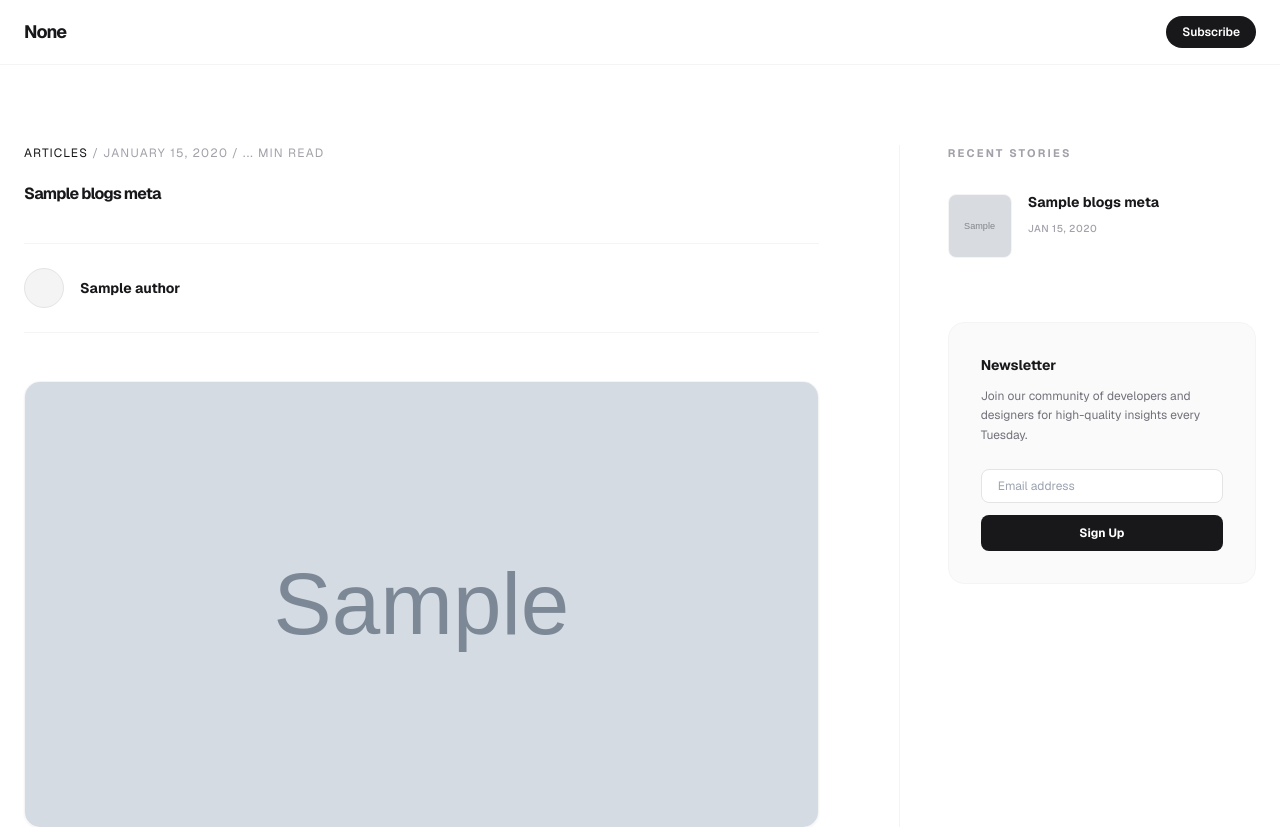
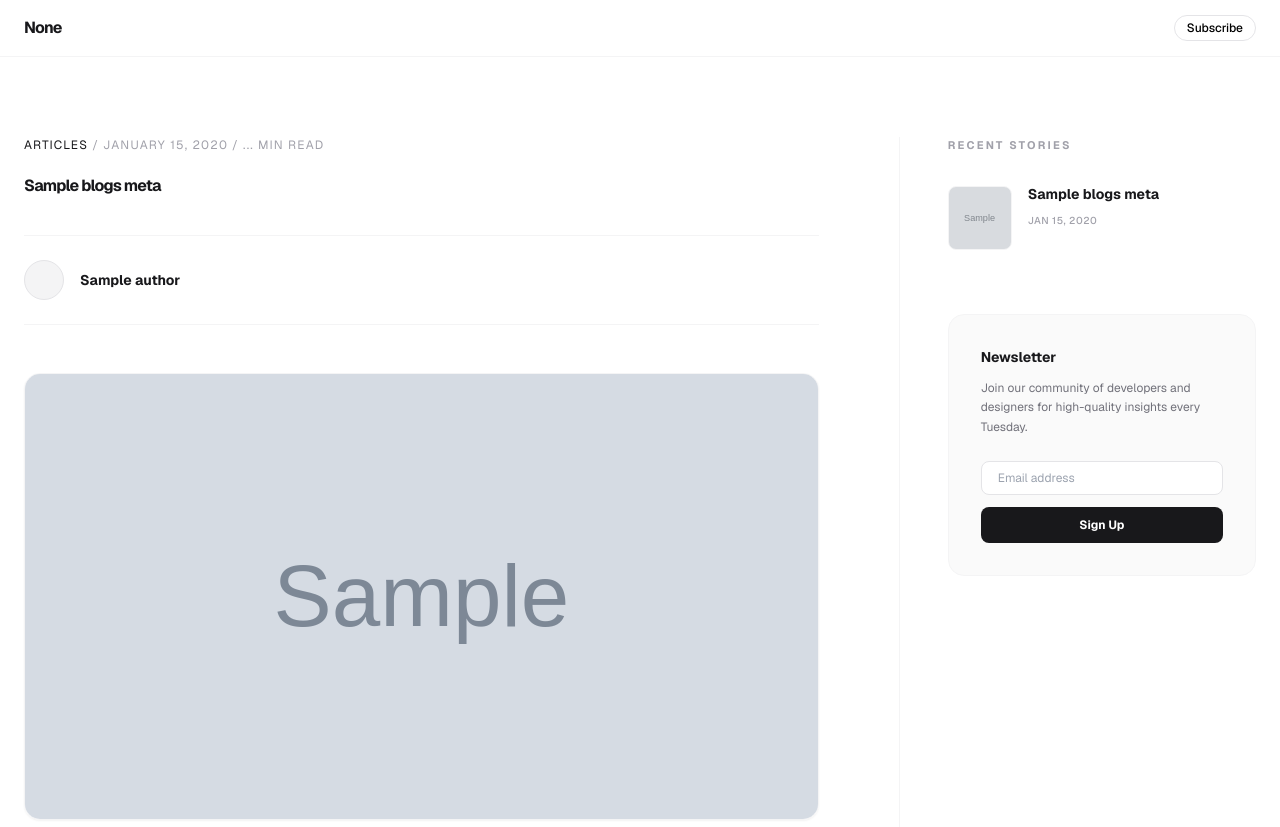
Before and after one commit to arycodes/blogs, a Flask app: page /blog/1 in a window 1280 px wide. Shown: the top 827 px of the page. Run offline with Flask 3, Linux system fonts and the light colour scheme; grey boxes marked "Sample" are stand-in pictures; a database or web service that is not in the repository returns one stand-in record (values such as "Sample title"); some libraries are stand-ins or nearby versions.

Commit message:
header nav update

```diff
--- a/templates/blog.html
+++ b/templates/blog.html
@@ -128,16 +128,16 @@
     <div id="progress-bar" style="width: 0%"></div>
 
     <nav class="sticky top-0 z-50 border-b border-zinc-100 nav-blur">
-        <div class="max-w-7xl mx-auto px-6 h-16 flex items-center justify-between">
+        <div class="max-w-7xl mx-auto px-6 h-14 flex items-center justify-between">
             <a href="/" class="flex items-center transition-opacity hover:opacity-70">
-                <span class="font-bold text-lg tracking-tighter text-zinc-900">{{PlatformName}}</span>
+                <span class="font-bold text-base tracking-tighter text-zinc-900 ">{{PlatformName}}</span>
             </a>
 
-            <div class="flex items-center gap-8 text-sm font-medium">
-                <!-- for future  use  -->
+            <div class="flex items-center gap-6 text-sm font-medium">
+                <!-- for future use  -->
                 <!-- <a href="#" class="text-zinc-500 hover:text-black transition-colors">Archive</a> -->
                 <a href="#"
-                    class="bg-zinc-900 text-white px-4 py-2 rounded-full text-xs font-semibold hover:bg-black transition-all">Subscribe</a>
+                    class="text-black border border-zinc-200 px-3 py-1 rounded-full text-xs hover:border-black transition-all">Subscribe</a>
             </div>
         </div>
     </nav>
```
